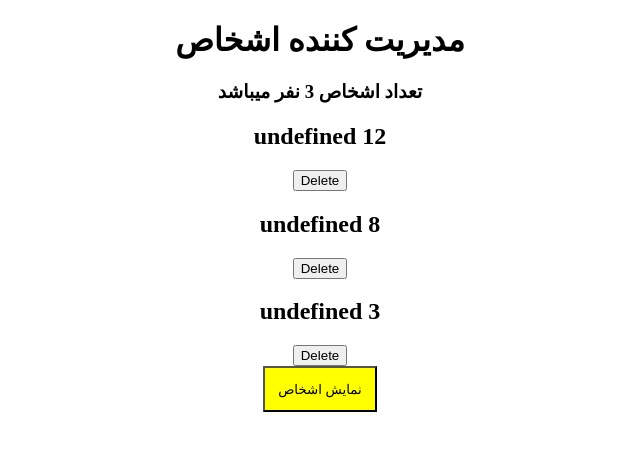
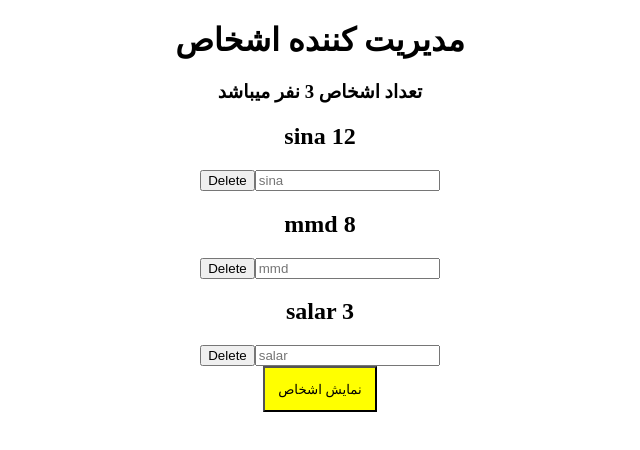
Before and after one commit to sinamadadii/person-manager, a React (Create React App) app: page / in a window 1280 px wide. Both pictures are taken after a click on the button "نمایش اشخاص". Shown: the top 450 px of the page, without its empty margins (320-960 px from the left). Built offline with nearby package versions, Linux system fonts and the light colour scheme.

Commit message:
edit saved

```diff
--- a/src/App.js
+++ b/src/App.js
@@ -10,7 +10,7 @@ class App extends Component {
         ],
         showPersons: false
     }
-
+    //show
     handle = () => {
         this.setState({ showPersons: !this.state.showPersons })
 
@@ -20,7 +20,19 @@ class App extends Component {
         const filteredPersons = persons.filter(p => p.id !== id);
         this.setState({ persons: filteredPersons });
     }
+    personEdit = (event, id) => {
+        //renaming persons to allPersons
+        const { persons: allPersons } = this.state;
+        const personIndex = allPersons.findIndex(p => p.id === id);
+        const person = allPersons[personIndex];
+        person.fullName = event.target.value;
+        console.log(event);
 
+        const persons = [...allPersons]
+
+        persons[personIndex] = person;
+        this.setState({ persons })
+    }
 
     render() {
 
@@ -38,6 +50,7 @@ class App extends Component {
                 <Persons
                     persons={this.state.persons}
                     personDelete={this.personDelete}
+                    personEdit={this.personEdit}
                 />
             );
         }
--- a/src/components/person folder/Person.jsx
+++ b/src/components/person folder/Person.jsx
@@ -1,10 +1,11 @@
 import React from 'react';
 
-const Person = ({ fullName, age, personDelete }) => {
+const Person = ({ fullName, age, personDelete, personEdit }) => {
     return (
         <div>
             <h2>{`${fullName} ${age}`}</h2>
             <button onClick={personDelete}>Delete</button>
+            <input type="text" placeholder={fullName} onChange={personEdit} />
         </div>
     );
 }
--- a/src/components/person folder/Persons.jsx
+++ b/src/components/person folder/Persons.jsx
@@ -1,15 +1,17 @@
 import React from 'react';
 import Person from './Person';
 
-const Persons = ({ persons, personDelete }) => {
+const Persons = ({ persons, personDelete, personEdit }) => {
     return (
         <div>
             {persons.map(person => (
                 <Person
                     key={person.id}
-                    fullName={person.firstname}
+                    fullName={person.fullName}
                     age={person.age}
                     personDelete={() => personDelete(person.id)}
+                    personEdit={(event) => personEdit(event, person.id)}
+
                 />
             ))}
         </div>
```
